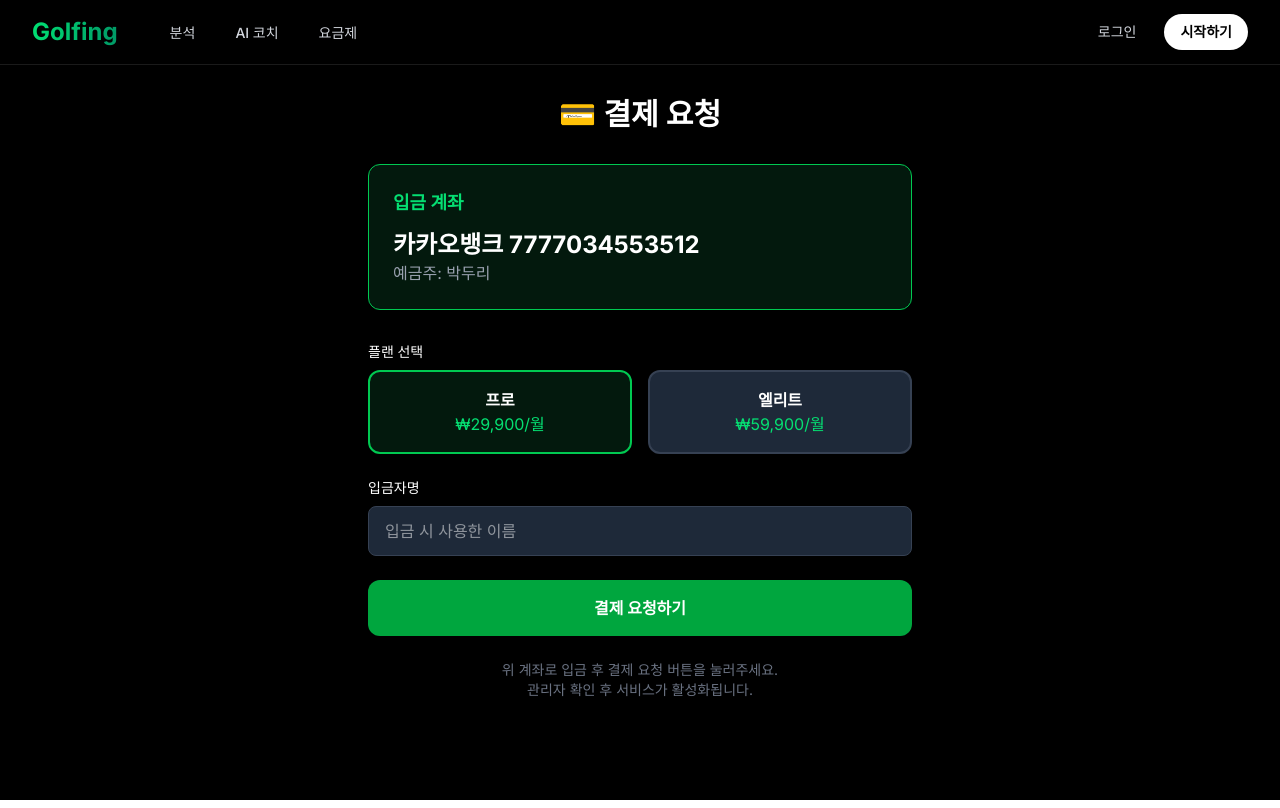
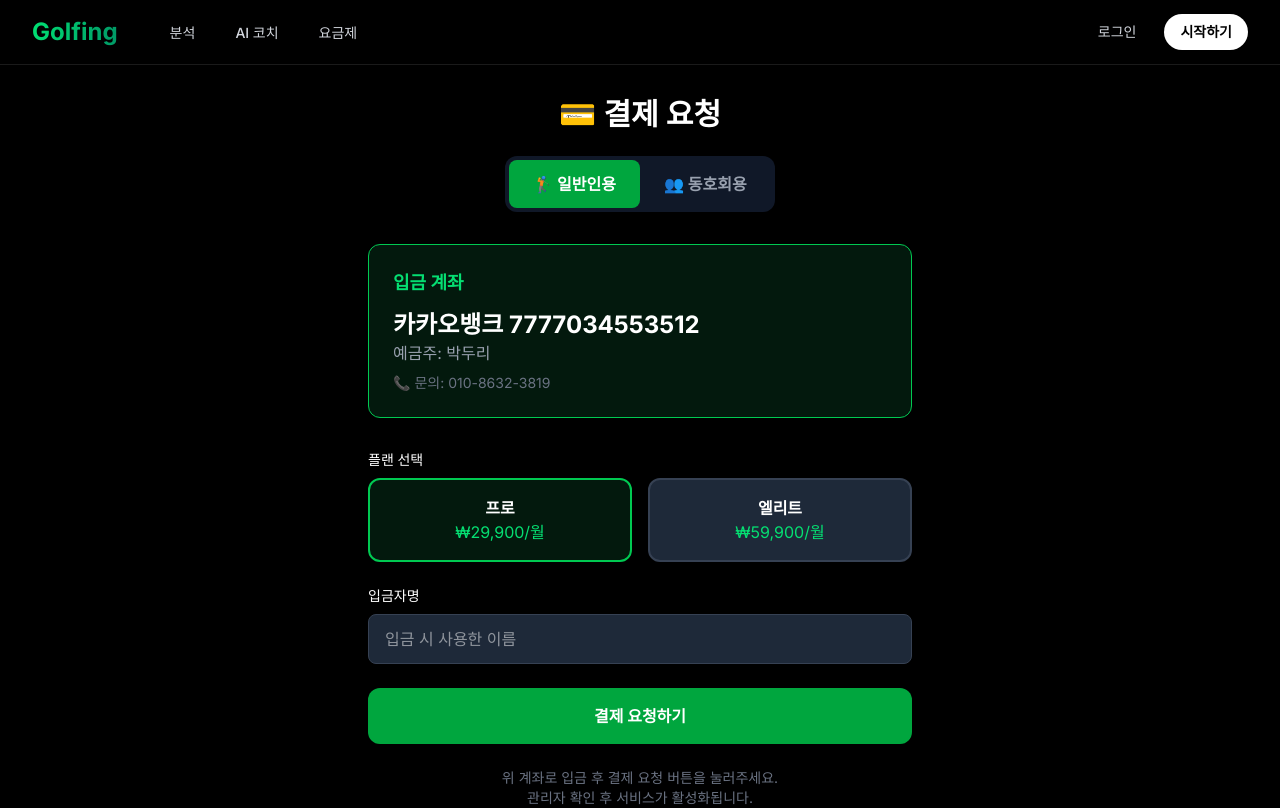
Before and after one commit to dulibag71-coder/golf-ai-platform, a Next.js app in the folder frontend/: page /payment in a window 1280 px wide. Built offline with nearby package versions, Linux system fonts and the light colour scheme.

Commit message:
Add club plans to payment page with individual/club tabs

```diff
--- a/frontend/src/app/payment/page.tsx
+++ b/frontend/src/app/payment/page.tsx
@@ -3,22 +3,43 @@ import { useState } from 'react';
 import Navbar from '@/components/Navbar';
 import { api } from '@/lib/api';
 
-const plans = [
-    { name: '프로', price: 29900 },
-    { name: '엘리트', price: 59900 }
+// 일반인용 플랜
+const individualPlans = [
+    { name: '프로', price: 29900, type: 'individual' },
+    { name: '엘리트', price: 59900, type: 'individual' }
+];
+
+// 동호회용 플랜
+const clubPlans = [
+    { name: '동호회 스타터', price: 99000, type: 'club', members: '최대 20명' },
+    { name: '동호회 프로', price: 199000, type: 'club', members: '최대 50명' }
 ];
 
 export default function PaymentPage() {
+    const [tab, setTab] = useState<'individual' | 'club'>('individual');
+    const plans = tab === 'individual' ? individualPlans : clubPlans;
     const [selectedPlan, setSelectedPlan] = useState(plans[0]);
     const [senderName, setSenderName] = useState('');
+    const [clubName, setClubName] = useState('');
     const [loading, setLoading] = useState(false);
     const [success, setSuccess] = useState(false);
     const [error, setError] = useState('');
+
+    // 탭 변경 시 플랜 초기화
+    const handleTabChange = (newTab: 'individual' | 'club') => {
+        setTab(newTab);
+        const newPlans = newTab === 'individual' ? individualPlans : clubPlans;
+        setSelectedPlan(newPlans[0]);
+    };
 
     const handleSubmit = async (e: React.FormEvent) => {
         e.preventDefault();
         if (!senderName.trim()) {
             setError('입금자명을 입력해주세요.');
+            return;
+        }
+        if (tab === 'club' && !clubName.trim()) {
+            setError('동호회명을 입력해주세요.');
             return;
         }
 
@@ -30,7 +51,8 @@ export default function PaymentPage() {
             await api.post('/payments/request', {
                 amount: selectedPlan.price,
                 senderName: senderName.trim(),
-                planName: selectedPlan.name
+                planName: selectedPlan.name,
+                clubName: tab === 'club' ? clubName.trim() : null
             }, token || '');
 
             setSuccess(true);
@@ -56,6 +78,7 @@ export default function PaymentPage() {
                             <p><strong>플랜:</strong> {selectedPlan.name}</p>
                             <p><strong>금액:</strong> ₩{selectedPlan.price.toLocaleString()}</p>
                             <p><strong>입금자명:</strong> {senderName}</p>
+                            {clubName && <p><strong>동호회명:</strong> {clubName}</p>}
                         </div>
                     </div>
                 </div>
@@ -67,13 +90,34 @@ export default function PaymentPage() {
         <div className="min-h-screen bg-black text-white">
             <Navbar />
             <div className="max-w-xl mx-auto px-4 pt-24">
-                <h1 className="text-3xl font-bold mb-8 text-center">💳 결제 요청</h1>
+                <h1 className="text-3xl font-bold mb-6 text-center">💳 결제 요청</h1>
+
+                {/* 탭 선택 */}
+                <div className="flex justify-center mb-8">
+                    <div className="inline-flex bg-gray-900 rounded-xl p-1">
+                        <button
+                            onClick={() => handleTabChange('individual')}
+                            className={`px-6 py-3 rounded-lg font-bold transition ${tab === 'individual' ? 'bg-green-600 text-white' : 'text-gray-400 hover:text-white'
+                                }`}
+                        >
+                            🏌️ 일반인용
+                        </button>
+                        <button
+                            onClick={() => handleTabChange('club')}
+                            className={`px-6 py-3 rounded-lg font-bold transition ${tab === 'club' ? 'bg-blue-600 text-white' : 'text-gray-400 hover:text-white'
+                                }`}
+                        >
+                            👥 동호회용
+                        </button>
+                    </div>
+                </div>
 
                 {/* Bank Info */}
-                <div className="bg-green-900/30 border border-green-500 rounded-xl p-6 mb-8">
-                    <h2 className="text-lg font-bold text-green-400 mb-3">입금 계좌</h2>
+                <div className={`${tab === 'individual' ? 'bg-green-900/30 border-green-500' : 'bg-blue-900/30 border-blue-500'} border rounded-xl p-6 mb-8`}>
+                    <h2 className={`text-lg font-bold ${tab === 'individual' ? 'text-green-400' : 'text-blue-400'} mb-3`}>입금 계좌</h2>
                     <p className="text-2xl font-bold">카카오뱅크 7777034553512</p>
                     <p className="text-gray-400">예금주: 박두리</p>
+                    <p className="text-sm text-gray-500 mt-2">📞 문의: 010-8632-3819</p>
                 </div>
 
                 <form onSubmit={handleSubmit} className="space-y-6">
@@ -87,16 +131,33 @@ export default function PaymentPage() {
                                     type="button"
                                     onClick={() => setSelectedPlan(plan)}
                                     className={`p-4 rounded-xl border-2 transition ${selectedPlan.name === plan.name
-                                            ? 'border-green-500 bg-green-900/30'
-                                            : 'border-gray-700 bg-gray-800 hover:border-gray-500'
+                                        ? tab === 'individual' ? 'border-green-500 bg-green-900/30' : 'border-blue-500 bg-blue-900/30'
+                                        : 'border-gray-700 bg-gray-800 hover:border-gray-500'
                                         }`}
                                 >
                                     <p className="font-bold">{plan.name}</p>
-                                    <p className="text-green-400">₩{plan.price.toLocaleString()}/월</p>
+                                    {'members' in plan && <p className="text-xs text-blue-400">{(plan as any).members}</p>}
+                                    <p className={tab === 'individual' ? 'text-green-400' : 'text-blue-400'}>
+                                        ₩{plan.price.toLocaleString()}/월
+                                    </p>
                                 </button>
                             ))}
                         </div>
                     </div>
+
+                    {/* Club Name (동호회용만) */}
+                    {tab === 'club' && (
+                        <div>
+                            <label className="block text-sm font-medium mb-2">동호회명</label>
+                            <input
+                                type="text"
+                                value={clubName}
+                                onChange={(e) => setClubName(e.target.value)}
+                                placeholder="동호회 이름"
+                                className="w-full bg-gray-800 border border-gray-700 rounded-lg px-4 py-3 focus:outline-none focus:border-blue-500"
+                            />
+                        </div>
+                    )}
 
                     {/* Sender Name */}
                     <div>
@@ -117,7 +178,7 @@ export default function PaymentPage() {
                     <button
                         type="submit"
                         disabled={loading}
-                        className="w-full bg-green-600 hover:bg-green-500 disabled:bg-gray-600 text-white font-bold py-4 rounded-xl transition"
+                        className={`w-full ${tab === 'individual' ? 'bg-green-600 hover:bg-green-500' : 'bg-blue-600 hover:bg-blue-500'} disabled:bg-gray-600 text-white font-bold py-4 rounded-xl transition`}
                     >
                         {loading ? '처리 중...' : '결제 요청하기'}
                     </button>
```
